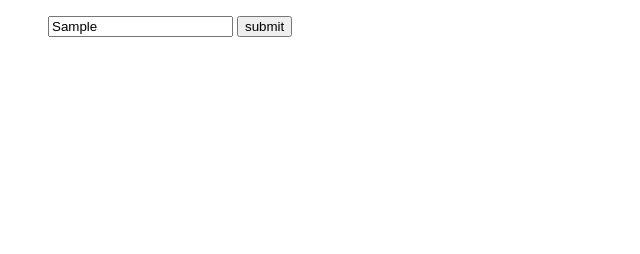
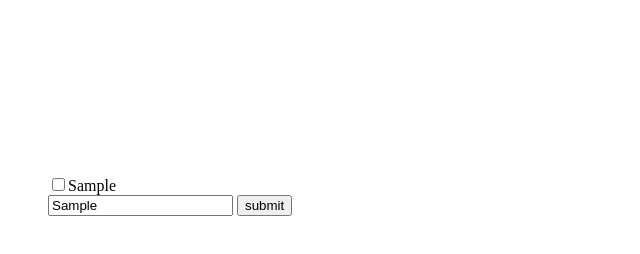
Before and after one commit to Kwayzaar/ts-todo, a website with bundled scripts: page public/index.html in a window 1280 px wide. Both pictures are taken after typing "Sample" into the empty fields and a click on the button "submit". Shown: the whole page, without its empty margins (0-640 px from the left). Built offline with nearby package versions, Linux system fonts and the light colour scheme.

Commit message:
added event handler, created Task Type, created addListItem function to append item to task list

```diff
--- a/public/index.html
+++ b/public/index.html
@@ -8,7 +8,7 @@
       name="description"
       content="Web site created using create-snowpack-app"
     />
-    <link rel="stylesheet" type="text/css" href="/index.css" />
+    <link rel="stylesheet" type="text/css" href="/styles.css" />
     <script src="dist/index.js" type="module" defer></script>
     <title>TS Todo</title>
   </head>
--- /dev/null
+++ b/public/styles.css
@@ -0,0 +1,7 @@
+#task-list{
+  display: flex;
+  flex-direction: column-reverse;
+  min-height: 200px;
+  border: red 2px;
+  list-style-type: none
+}
--- a/src/index.ts
+++ b/src/index.ts
@@ -1,4 +1,11 @@
 import { v4 as uuidv4 } from 'uuid';
+
+type Task = {
+  id: string;
+  title: string;
+  completed: boolean;
+  createdAt: string;
+}
 
 const taskList = document.querySelector<HTMLUListElement>("#task-list")
 const form = document.querySelector<HTMLFormElement>("#task-form")
@@ -6,20 +13,30 @@ const input = document.querySelector<HTMLInputElement>("#task-input")
 const submitBtn = document.querySelector<HTMLButtonElement>("#task-submit")
 
 form?.addEventListener("submit", e => {
+  let d = new Date()
+  const dow = ["Sun", "Mon", "Tues", "Weds", "Thurs", "Fri", "Sat"]
   e.preventDefault()
+  console.log(e)
 
   if(input?.value == "" || input?.value == null) return
 
-  const listItem = {
+  const listItem: Task = {
     id: uuidv4(),
     title: input.value,
     completed: false,
-    createdAt: new Date().toDateString()
+    createdAt: `${dow[d.getDate()]}, ${d.getMonth()}/${d.getDate()}/${d.getFullYear()}`
   }
 
-
+  console.log(listItem)
+  addListItem(listItem)
 })
 
-function addListItem(task) {
-
+function addListItem(task: Task) {
+  const item = document.createElement("li")
+  const label = document.createElement("label")
+  const checkbox = document.createElement("input")
+  checkbox.type = "checkbox"
+  label.append(checkbox, task.title)
+  item.append(label)
+  taskList?.append(item)
 }
```
